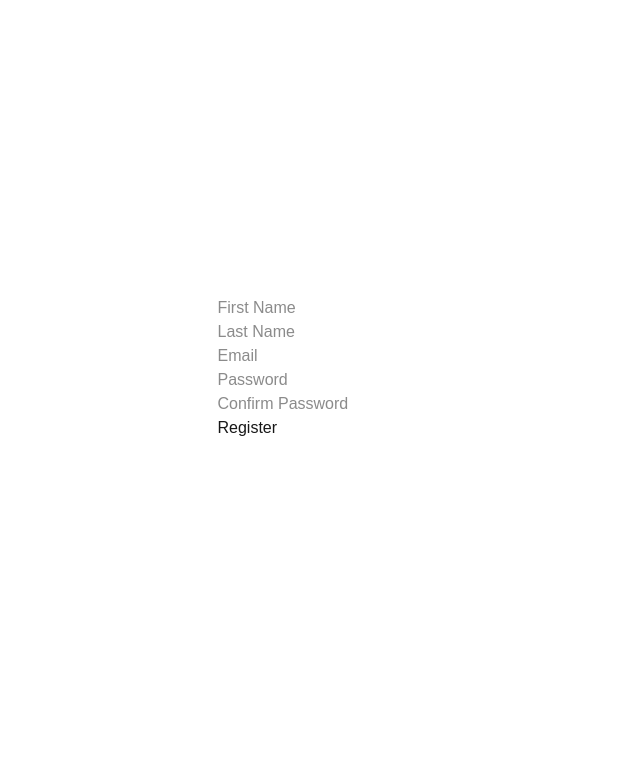
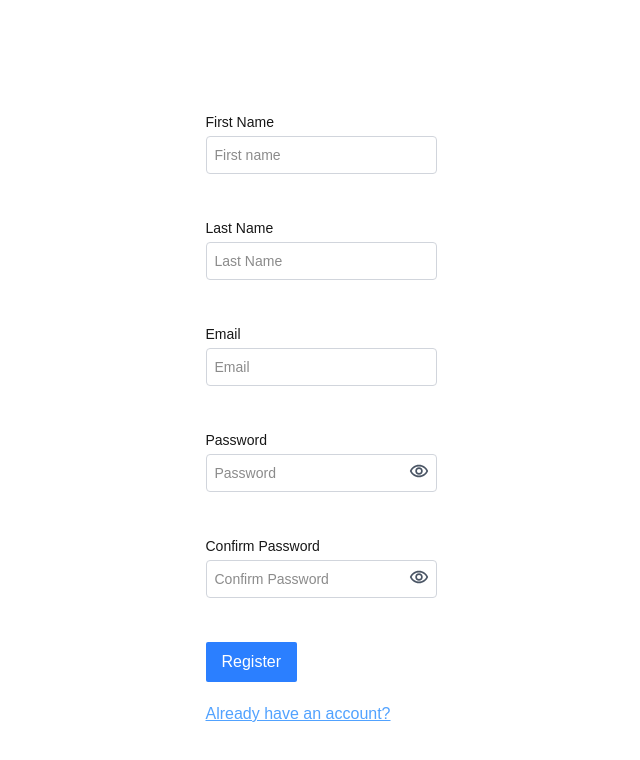
Before and after one commit to EvgeniyHalimon/Stash-AI, a Next.js app: page /register in a window 1280 px wide. Shown: the top 760 px of the page, without its empty margins (319-959 px from the left). Built offline with nearby package versions, Linux system fonts and the light colour scheme.

Commit message:
updated forms

```diff
--- a/app/(auth)/login/page.tsx
+++ b/app/(auth)/login/page.tsx
@@ -6,29 +6,27 @@ import * as yup from 'yup';
 import { useMutation } from '@tanstack/react-query';
 import { useRouter } from 'next/navigation';
 import { saveTokens, saveUserInLocalStorage } from '@/shared/tokenUtils';
+import Link from 'next/link';
+import { FormInput } from '@/components';
 
-const schema = yup
-  .object({
-    email: yup
-      .string()
-      .email('Enter correct email')
-      .required('Email is required'),
-    password: yup.string().required('Password is required'),
-  })
-  .required();
+const schema = yup.object({
+  email: yup
+    .string()
+    .email('Please enter a valid email')
+    .required('Email is required'),
+  password: yup.string().required('Password is required'),
+});
 
 type FormData = yup.InferType<typeof schema>;
 
 async function login(data: FormData) {
   const res = await fetch(`${process.env.NEXT_PUBLIC_API_URL}/auth/login`, {
     method: 'POST',
-    headers: {
-      'Content-Type': 'application/json',
-    },
+    headers: { 'Content-Type': 'application/json' },
     body: JSON.stringify(data),
   });
 
-  if (res && res.status === 201) {
+  if (res.status === 201) {
     const { user, accessToken, refreshToken } = await res.json();
     saveTokens({ accessToken, refreshToken });
     saveUserInLocalStorage(user);
@@ -37,7 +35,7 @@ async function login(data: FormData) {
   return res;
 }
 
-export default function Login() {
+export default function LoginForm() {
   const router = useRouter();
 
   const {
@@ -50,29 +48,41 @@ export default function Login() {
 
   const { isPending, mutate } = useMutation({
     mutationFn: login,
-    onSuccess: () => {
-      router.replace('/');
-    },
-    onError: (error: unknown) => {
-      console.error('Login failed:', error);
-    },
+    onSuccess: () => router.replace('/'),
+    onError: err => console.error('Login failed:', err),
   });
 
-  const onSubmit = (data: FormData) => {
-    mutate(data);
-  };
+  const onSubmit = (data: FormData) => mutate(data);
 
   return (
-    <form onSubmit={handleSubmit(onSubmit)}>
-      <input {...register('email')} type="email" placeholder="Email" />
-      <p>{errors.email?.message}</p>
+    <form onSubmit={handleSubmit(onSubmit)} className="flex flex-col gap-5">
+      <FormInput
+        label="Email"
+        type="email"
+        placeholder="Email"
+        error={errors.email?.message}
+        registration={register('email')}
+      />
 
-      <input {...register('password')} type="password" placeholder="Password" />
-      <p>{errors.password?.message}</p>
+      <FormInput
+        label="Password"
+        type="password"
+        placeholder="Password"
+        error={errors.password?.message}
+        registration={register('password')}
+      />
 
-      <button type="submit" disabled={isPending}>
+      <button
+        type="submit"
+        disabled={isPending}
+        className="cursor-pointer self-start rounded-xs bg-blue-500 px-4 py-2 text-white"
+      >
         Sign in
       </button>
+
+      <Link href="/register" className="text-blue-400 underline">
+        Don&#39;t have an account?
+      </Link>
     </form>
   );
 }
--- a/app/(auth)/register/page.tsx
+++ b/app/(auth)/register/page.tsx
@@ -5,6 +5,8 @@ import { yupResolver } from '@hookform/resolvers/yup';
 import * as yup from 'yup';
 import { useRouter } from 'next/navigation';
 import { useMutation } from '@tanstack/react-query';
+import Link from 'next/link';
+import { FormInput } from '@/components';
 
 const schema = yup
   .object({
@@ -27,10 +29,6 @@ const schema = yup
     password: yup
       .string()
       .min(8, 'Password must be at least 8 characters')
-      .matches(
-        /^(?=.*[a-z])(?=.*[A-Z])(?=.*\d)/,
-        'Password must contain at least one uppercase letter, one lowercase letter and one number',
-      )
       .required('Password is required'),
     confirmPassword: yup
       .string()
@@ -65,40 +63,60 @@ export default function Register() {
 
   const { isPending, mutate } = useMutation({
     mutationFn: signUp,
-    onSuccess: () => {
-      router.replace('/');
-    },
-    onError: (error: unknown) => {
-      console.error('Login failed:', error);
-    },
+    onSuccess: () => router.replace('/'),
+    onError: (error: unknown) => console.error('Login failed:', error),
   });
 
-  const onSubmit = (data: FormData) => {
-    mutate(data);
-  };
+  const onSubmit = (data: FormData) => mutate(data);
 
   return (
-    <form onSubmit={handleSubmit(onSubmit)}>
-      <input {...register('firstName')} type="text" placeholder="First Name" />
-      <p>{errors.firstName?.message}</p>
-
-      <input {...register('lastName')} type="text" placeholder="Last Name" />
-      <p>{errors.lastName?.message}</p>
-
-      <input {...register('email')} type="email" placeholder="Email" />
-      <p>{errors.email?.message}</p>
-
-      <input {...register('password')} type="password" placeholder="Password" />
-      <p>{errors.password?.message}</p>
-
-      <input
-        {...register('confirmPassword')}
+    <form onSubmit={handleSubmit(onSubmit)} className="flex flex-col gap-5">
+      <FormInput
+        label="First Name"
+        type="text"
+        placeholder="First name"
+        error={errors.firstName?.message}
+        registration={register('firstName')}
+      />
+      <FormInput
+        label="Last Name"
+        type="text"
+        placeholder="Last Name"
+        error={errors.lastName?.message}
+        registration={register('lastName')}
+      />
+      <FormInput
+        label="Email"
+        type="email"
+        placeholder="Email"
+        error={errors.email?.message}
+        registration={register('email')}
+      />
+      <FormInput
+        label="Password"
+        type="password"
+        placeholder="Password"
+        error={errors.password?.message}
+        registration={register('password')}
+      />
+      <FormInput
+        label="Confirm Password"
         type="password"
         placeholder="Confirm Password"
+        error={errors.confirmPassword?.message}
+        registration={register('confirmPassword')}
       />
-      <p>{errors.confirmPassword?.message}</p>
 
-      <input type="submit" value="Register" disabled={isPending} />
+      <button
+        className="cursor-pointer self-start rounded-xs bg-blue-500 px-4 py-2 text-white"
+        type="submit"
+        disabled={isPending}
+      >
+        Register
+      </button>
+      <Link className="text-blue-400 underline" href="/login">
+        Already have an account?
+      </Link>
     </form>
   );
 }
--- /dev/null
+++ b/components/FormInput.tsx
@@ -0,0 +1,60 @@
+'use client';
+
+import { InputHTMLAttributes, useState } from 'react';
+import { UseFormRegisterReturn } from 'react-hook-form';
+
+interface FormInputProps extends InputHTMLAttributes<HTMLInputElement> {
+  label: string;
+  error?: string;
+  registration: UseFormRegisterReturn;
+}
+
+export const FormInput = ({
+  label,
+  error,
+  registration,
+  ...props
+}: FormInputProps) => {
+  const [showPassword, setShowPassword] = useState(false);
+
+  const isPassword = props.type === 'password';
+
+  return (
+    <div className="flex flex-col gap-1">
+      <label className="text-sm font-medium">
+        {label}
+        <div className="relative flex items-center">
+          <input
+            {...registration}
+            {...props}
+            type={isPassword && showPassword ? 'text' : props.type}
+            className={`mt-1 w-full rounded border p-2 pr-10 ${
+              error ? 'border-red-500' : 'border-gray-300'
+            }`}
+          />
+          {isPassword && (
+            <button
+              type="button"
+              onClick={() => setShowPassword(!showPassword)}
+              className="absolute top-1/2 right-2 -translate-y-1/2 cursor-pointer text-gray-600"
+              tabIndex={-1}
+            >
+              <svg
+                xmlns="http://www.w3.org/2000/svg"
+                width={20}
+                height={20}
+                viewBox="0 0 24 24"
+              >
+                <path
+                  fill="currentColor"
+                  d="M12 6.5a9.77 9.77 0 0 1 8.82 5.5c-1.65 3.37-5.02 5.5-8.82 5.5S4.83 15.37 3.18 12A9.77 9.77 0 0 1 12 6.5m0-2C7 4.5 2.73 7.61 1 12c1.73 4.39 6 7.5 11 7.5s9.27-3.11 11-7.5c-1.73-4.39-6-7.5-11-7.5m0 5a2.5 2.5 0 0 1 0 5a2.5 2.5 0 0 1 0-5m0-2c-2.48 0-4.5 2.02-4.5 4.5s2.02 4.5 4.5 4.5s4.5-2.02 4.5-4.5s-2.02-4.5-4.5-4.5"
+                />
+              </svg>
+            </button>
+          )}
+        </div>
+      </label>
+      <p className="min-h-[20px] text-sm text-red-500">{error ?? '\u00A0'}</p>
+    </div>
+  );
+};
--- a/components/Navigation/Navigation.tsx
+++ b/components/Navigation/Navigation.tsx
@@ -1,11 +1,11 @@
 import Link from 'next/link';
-import { StashIcon, ChatIcon, LogoIcon, UserIcon } from '..';
+import { StashIcon /* ChatIcon */, LogoIcon, UserIcon } from '..';
 
 export const Navigation = () => {
   const links = [
     { link: '/', icon: <LogoIcon /> },
     { link: '/list', icon: <StashIcon /> },
-    { link: '/chat', icon: <ChatIcon /> },
+    /* { link: '/chat', icon: <ChatIcon /> }, */
     { link: '/profile', icon: <UserIcon /> },
   ];
   return (
--- a/components/index.ts
+++ b/components/index.ts
@@ -5,3 +5,4 @@ export * from './Icons';
 export * from './Navigation';
 export * from './StashTable';
 export * from './Wrappers';
+export * from './FormInput';
```
